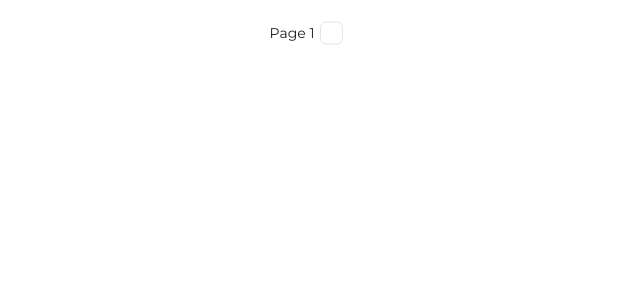
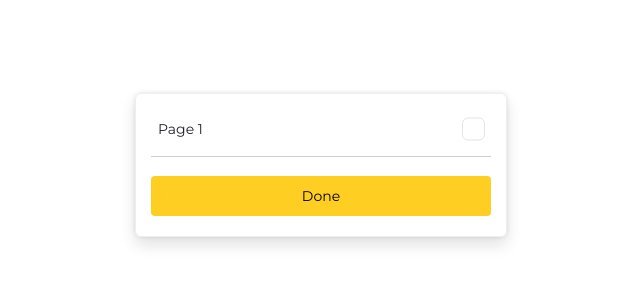
Before and after one commit to s0d-d/first-test-assignment, a plain HTML site: page components.html in a window 1280 px wide. Shown: the whole page, without its empty margins (319-959 px from the left). Drawn offline with Linux system fonts and the light colour scheme.

Commit message:
adds button to components' page

```diff
--- a/components.html
+++ b/components.html
@@ -11,6 +11,7 @@
     <link rel="stylesheet" href="styles.css" />
   </head>
   <body>
+    <div id="component-container">
       <div class="item">
         <input
           type="checkbox"
@@ -62,5 +63,7 @@
       <div id="seperator">
         <div id="seperator-line"></div>
       </div>
+      <button class="primary-button">Done</button>
+    </div>
   </body>
 </html>
--- a/styles.css
+++ b/styles.css
@@ -18,7 +18,8 @@ body {
   color: var(--text-color);
 }
 
-.form-container {
+.form-container,
+#component-container {
   display: flex;
   flex-direction: column;
   align-items: stretch;
```
Lines whose indentation alone changed are shown as unchanged.
